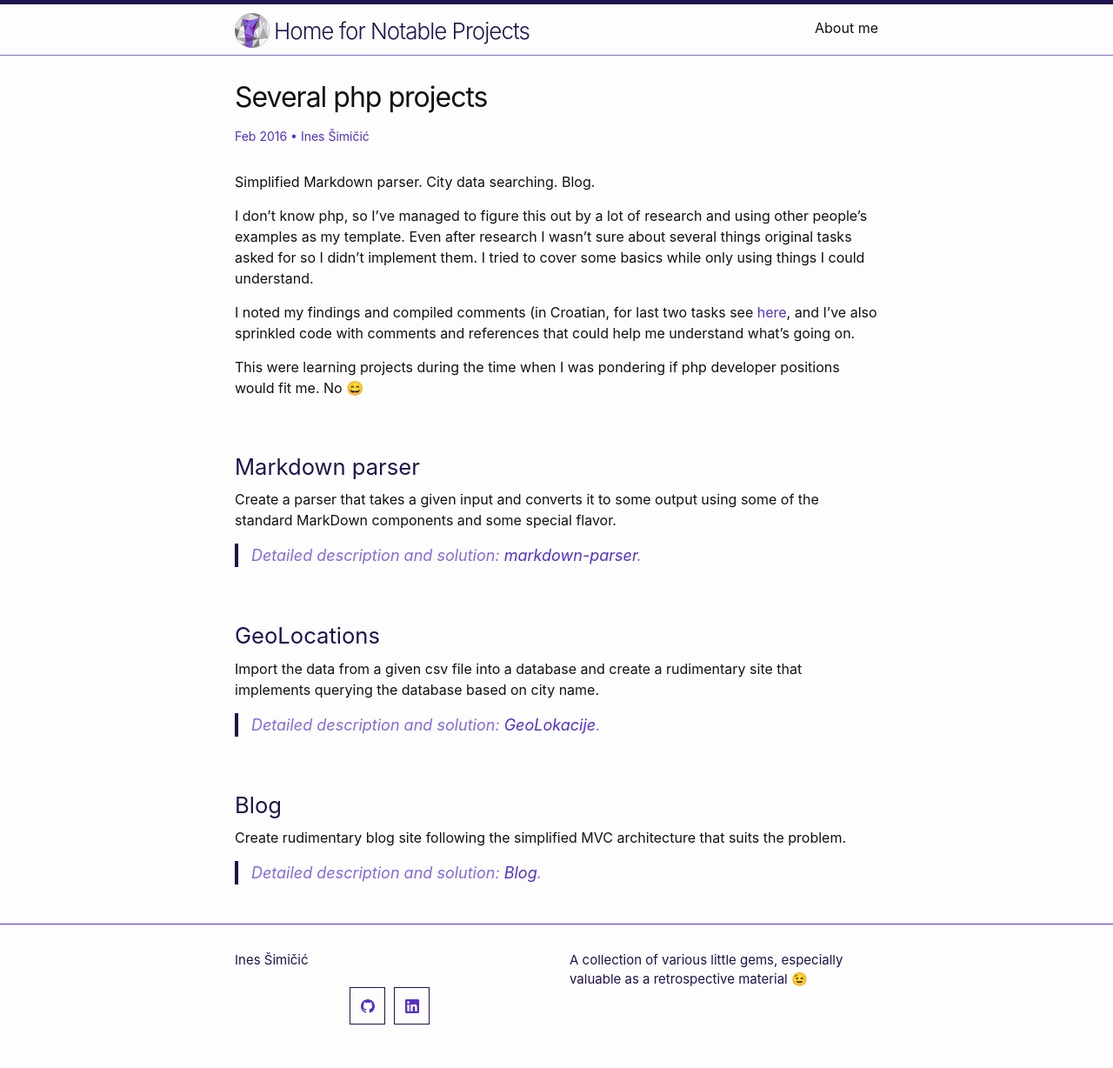
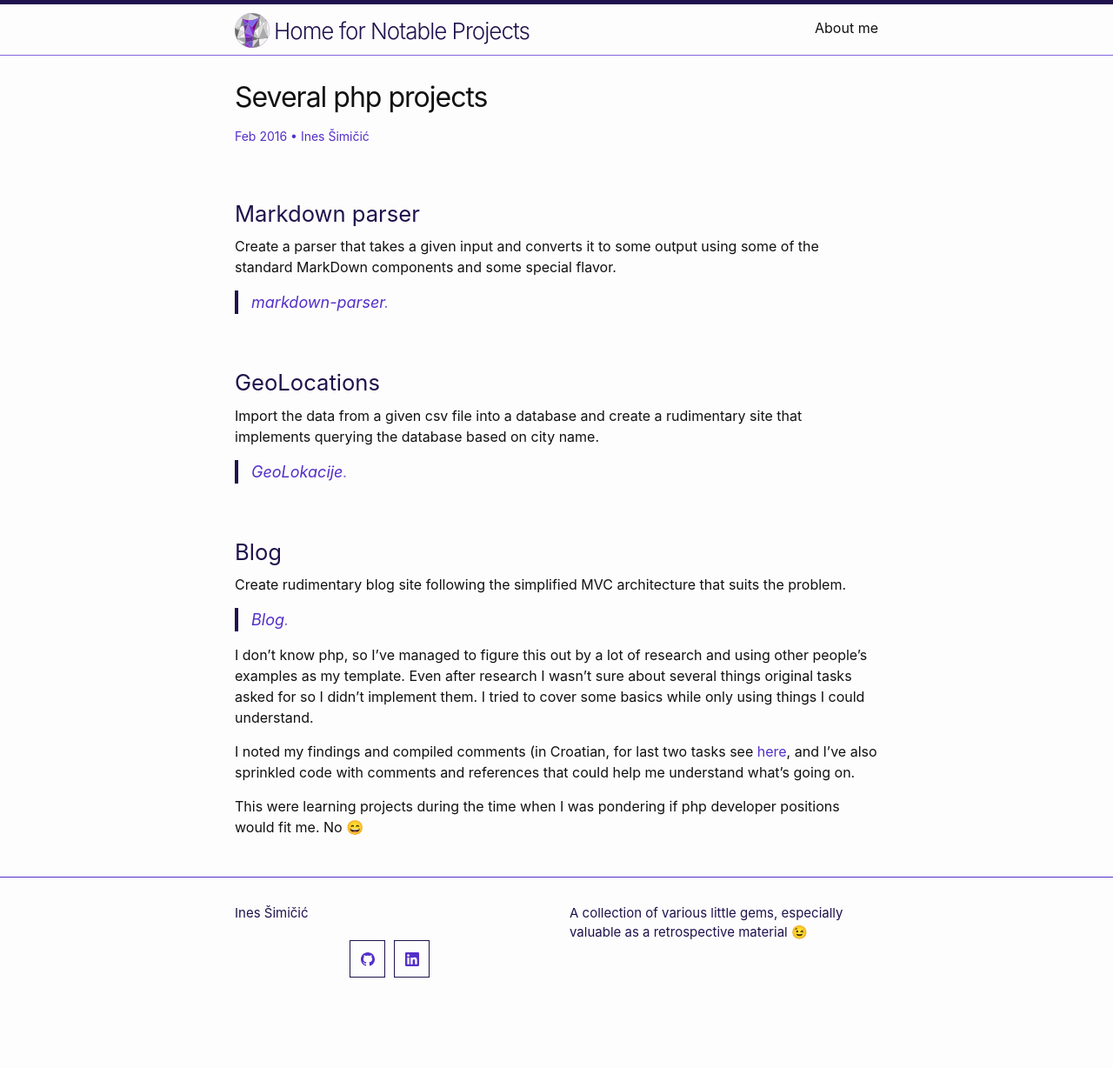
Before and after one commit to inesucrvenom/inesucrvenom.github.io, a Jekyll site: the page built from _posts/2016-02-01-php-several-projects.md, in a window 1280 px wide. Shown: the whole page at 87% size. Built offline with Jekyll 4.4.1, drawn with Linux system fonts in a browser that asks for light colours; emoji names are drawn with the system emoji font; after the commit the page ends 1174 px from its top, so only the background shows below that.

Commit message:
reorder the paragraphs

```diff
--- a/_posts/2016-02-01-php-several-projects.md
+++ b/_posts/2016-02-01-php-several-projects.md
@@ -3,28 +3,21 @@ title: Several php projects
 image: assets/post-mix.png
 ---
 
-Simplified Markdown parser. City data searching. Blog.
+## Markdown parser
+Create a parser that takes a given input and converts it to some output using some of the standard MarkDown components and some special flavor.
+> [markdown-parser](https://github.com/inesucrvenom/practice-archive/tree/master/job-interview-php/markdown-parser).
 
+## GeoLocations
+Import the data from a given csv file into a database and create a rudimentary site that implements querying the database based on city name.
+> [GeoLokacije](https://github.com/inesucrvenom/practice-archive/tree/master/job-interview-php/GeoLokacije).
+
+## Blog
+Create rudimentary blog site following the simplified MVC architecture that suits the problem.
+> [Blog](https://github.com/inesucrvenom/practice-archive/tree/master/job-interview-php/Blog).
+
+<!--more-->
 I don't know php, so I've managed to figure this out by a lot of research and using other people's examples as my template. Even after research I wasn't sure about several things original tasks asked for so I didn't implement them. I tried to cover some basics while only using things I could understand.
 
-<!--more-->
 I noted my findings and compiled comments (in Croatian, for last two tasks see [here](https://github.com/inesucrvenom/practice-archive/tree/master/job-interview-php/php-comments.pdf), and I've also sprinkled code with comments and references that could help me understand what's going on.
 
 This were learning projects during the time when I was pondering if php developer positions would fit me. No :smile:
-
-## Markdown parser
-Create a parser that takes a given input and converts it to some output using some of the standard MarkDown components and some special flavor.
-
-> Detailed description and solution: [markdown-parser](https://github.com/inesucrvenom/practice-archive/tree/master/job-interview-php/markdown-parser).
-
-
-## GeoLocations
-Import the data from a given csv file into a database and create a rudimentary site that implements querying the database based on city name.
-
-> Detailed description and solution: [GeoLokacije](https://github.com/inesucrvenom/practice-archive/tree/master/job-interview-php/GeoLokacije).
-
-
-## Blog
-Create rudimentary blog site following the simplified MVC architecture that suits the problem.
-
-> Detailed description and solution: [Blog](https://github.com/inesucrvenom/practice-archive/tree/master/job-interview-php/Blog).
```
